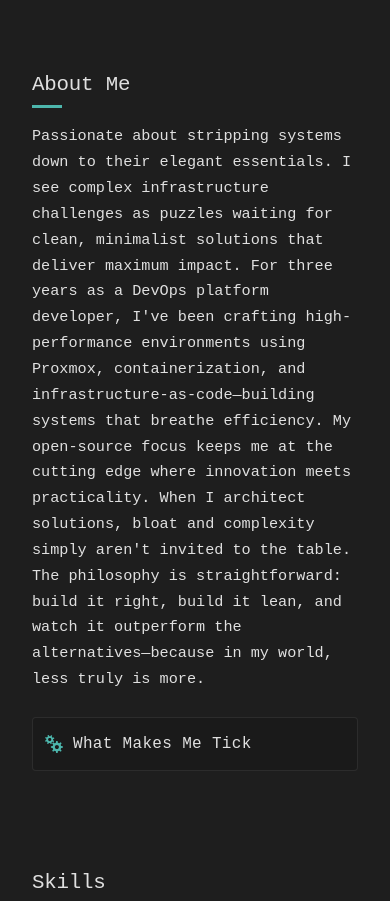
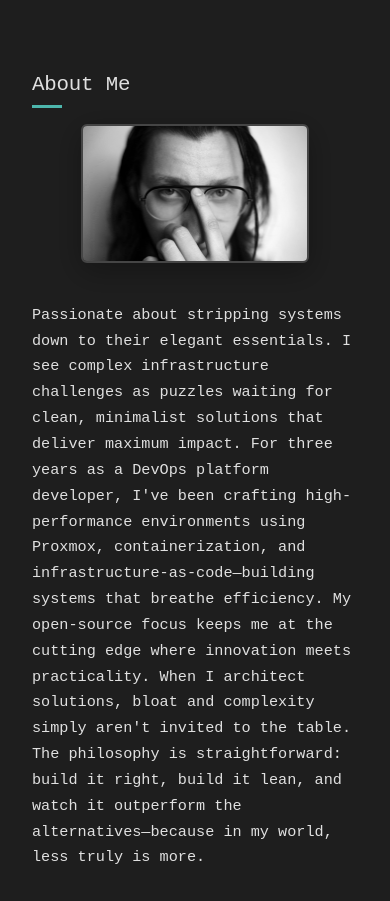
Before and after one commit to shm0rt/shm0rt.github.io, a plain HTML site: page docs/index.html in a window 390 px wide. Shown: the part 720-1621 px from the top of the page. Drawn offline with Linux system fonts and the light colour scheme.

Commit message:
Added Profile picture

```diff
--- a/docs/assets/css/styles.css
+++ b/docs/assets/css/styles.css
@@ -465,6 +465,41 @@ section#projects {
     position: absolute;
 }
 
+/* About section with image */
+.about-container {
+    display: flex;
+    flex-direction: row;
+    gap: var(--space-l);
+    margin-bottom: var(--space-m);
+    align-items: flex-start;
+  }
+
+  .about-text {
+    flex: 3; /* Giving more space for text */
+  }
+
+  .about-image {
+    flex: 2;
+    display: flex;
+    justify-content: center;
+    align-items: center;
+    padding-right: var(--space-s);
+  }
+
+  .profile-photo {
+    max-width: 100%;
+    border-radius: var(--radius);
+    box-shadow: var(--shadow);
+    transition: transform var(--transition);
+    filter: grayscale(100%); /* Keeps the black and white style */
+    border: 2px solid rgba(var(--accent-rgb), 0.3);
+  }
+
+  .profile-photo:hover {
+    transform: scale(1.02);
+    filter: grayscale(80%); /* Slight color reveal on hover */
+  }
+
 /* === SKILLS & PROJECTS === */
 .skills-subheading {
     margin-top: var(--space-l);
@@ -653,6 +688,20 @@ footer h2::after {
     .tech-skills-grid {
         grid-template-columns: repeat(2, 1fr);
     }
+    .about-container {
+        flex-direction: column; /* Photo appears above text on mobile */
+        gap: var(--space-m);
+      }
+
+      .about-image {
+        width: 100%;
+        margin-bottom: var(--space-s);
+        padding-right: 0;
+      }
+
+      .profile-photo {
+        max-width: 70%; /* Slightly smaller on mobile */
+      }
 }
 
 /* Mobile View */
--- a/docs/index.html
+++ b/docs/index.html
@@ -43,15 +43,22 @@
     <div class="container">
       <section id="about">
         <h2>About Me</h2>
-        <p>Passionate about stripping systems down to their elegant essentials. I see complex infrastructure challenges
-          as
-          puzzles waiting for clean, minimalist solutions that deliver maximum impact. For three years as a DevOps
-          platform developer, I've been crafting high-performance environments using Proxmox, containerization, and
-          infrastructure-as-code—building systems that breathe efficiency. My open-source focus keeps me at the cutting
-          edge where innovation meets practicality. When I architect solutions, bloat and complexity simply aren't
-          invited to
-          the table. The philosophy is straightforward: build it right, build it lean, and watch it outperform the
-          alternatives—because in my world, less truly is more.</p>
+
+        <div class="about-container">
+          <div class="about-image">
+            <img src="./assets/img/Egor_Portrait_bw.jpg" alt="Shm0rt - DevOps & Linux Craftsman" class="profile-photo">
+          </div>
+
+          <div class="about-text">
+            <p>Passionate about stripping systems down to their elegant essentials. I see complex infrastructure challenges
+              as puzzles waiting for clean, minimalist solutions that deliver maximum impact. For three years as a DevOps
+              platform developer, I've been crafting high-performance environments using Proxmox, containerization, and
+              infrastructure-as-code—building systems that breathe efficiency. My open-source focus keeps me at the cutting
+              edge where innovation meets practicality. When I architect solutions, bloat and complexity simply aren't
+              invited to the table. The philosophy is straightforward: build it right, build it lean, and watch it outperform the
+              alternatives—because in my world, less truly is more.</p>
+          </div>
+        </div>
 
         <details class="manual">
           <summary>
```
Also changed, not shown: docs/assets/img/Egor_Portrait_bw.jpg (added).
